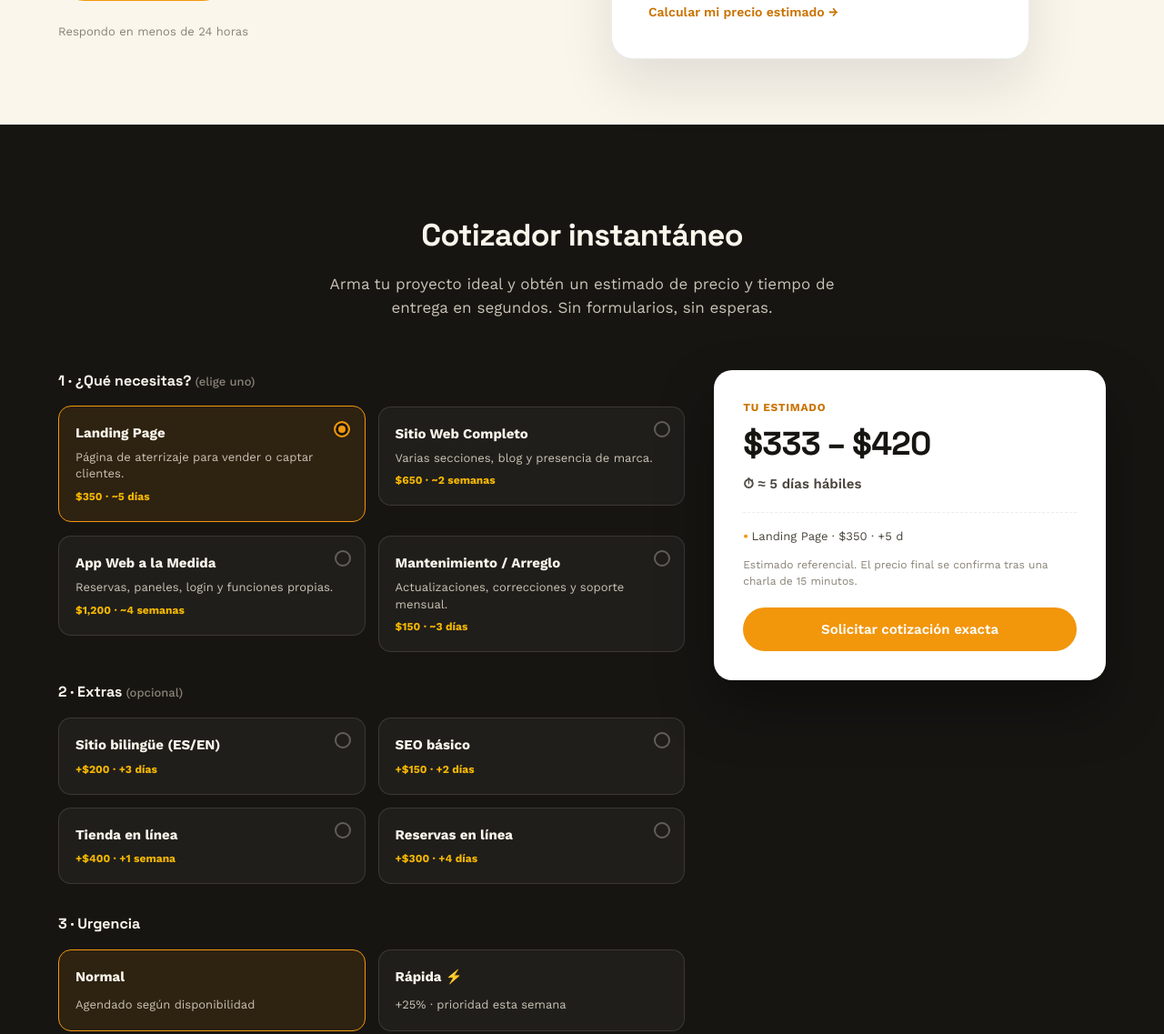
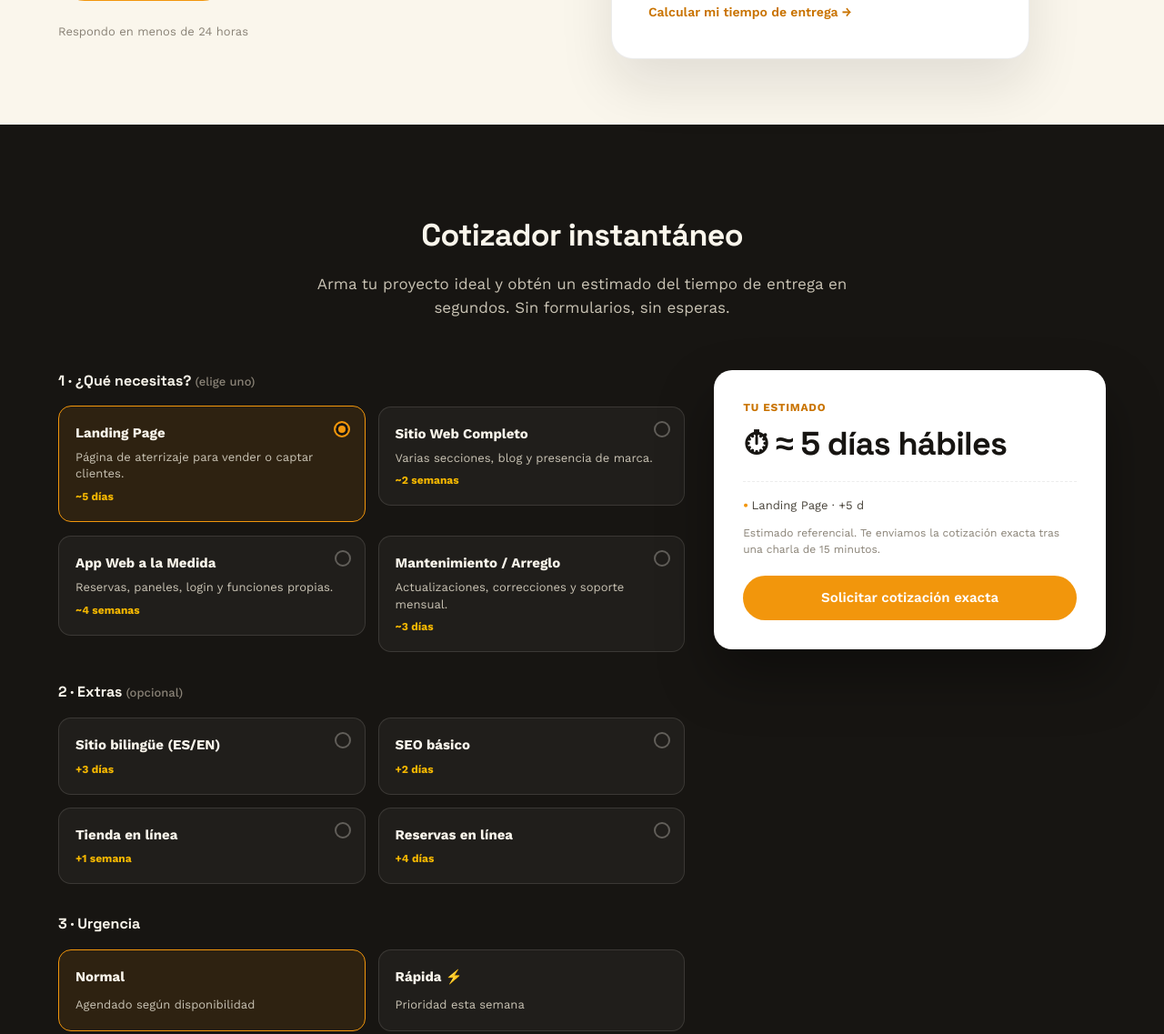
Before and after one commit to angelor256/CodigoClaro, a website: page index.html in a window 1280 px wide. Shown: the part 664-1801 px from the top of the page at 91% size. Drawn offline with nearby package versions, Linux system fonts and the light colour scheme.

Commit message:
Remove pricing from estimator to avoid scaring visitors - assets/js/main.js: Strip price calculations, formatting logic, and UI references from ESTIMATOR_CATALOG and computeEstimate/renderEstimator functions; update translations to remove dollar amounts. - index.html: Delete price displays in option cards, summary section, and urgency descriptions; change hero panel link text to focus on delivery time instead of price. - assets/css/styles.css: Remove .summary-delivery class styling as the element is no longer present.

```diff
--- a/assets/css/styles.css
+++ b/assets/css/styles.css
@@ -705,8 +705,6 @@ img, svg { display: block; max-width: 100%; }
   color: var(--ink);
 }
 
-.summary-delivery { font-size: 15px; font-weight: 600; color: var(--muted); }
-
 .summary-list {
   list-style: none;
   margin: 8px 0 0;
--- a/assets/js/main.js
+++ b/assets/js/main.js
@@ -34,38 +34,38 @@ const PAGE_TRANSLATIONS = {
     {"selector":".hero-panel-item:nth-of-type(2) .hero-panel-item-desc","es":"Reviso y arreglo tu web si algo deja de funcionar.","en":"I review and fix your site if something stops working."},
     {"selector":".hero-panel-item:nth-of-type(3) .hero-panel-item-title","es":"Apps","en":"Apps"},
     {"selector":".hero-panel-item:nth-of-type(3) .hero-panel-item-desc","es":"Convierto tu sitio en una app para tus clientes.","en":"I turn your site into an app for your customers."},
-    {"selector":".hero-panel-link","es":"Calcular mi precio estimado →","en":"Calculate my estimated price →"},
+    {"selector":".hero-panel-link","es":"Calcular mi tiempo de entrega →","en":"Calculate my delivery time →"},
     {"selector":"#cotizador .section-head h2","es":"Cotizador instantáneo","en":"Instant project estimator"},
-    {"selector":"#cotizador .section-head p","es":"Arma tu proyecto ideal y obtén un estimado de precio y tiempo de entrega en segundos. Sin formularios, sin esperas.","en":"Build your ideal project and get an estimated price and delivery time in seconds. No forms, no waiting."},
+    {"selector":"#cotizador .section-head p","es":"Arma tu proyecto ideal y obtén un estimado del tiempo de entrega en segundos. Sin formularios, sin esperas.","en":"Build your ideal project and get an estimated delivery time in seconds. No forms, no waiting."},
     {"selector":".estimator-fieldset:nth-of-type(1) legend","html":true,"es":"1 · ¿Qué necesitas? <small>(elige uno)</small>","en":"1 · What do you need? <small>(pick one)</small>"},
     {"selector":".option-grid:not(.option-grid-extras) .option-card:nth-child(1) strong","es":"Landing Page","en":"Landing Page"},
     {"selector":".option-grid:not(.option-grid-extras) .option-card:nth-child(1) small","es":"Página de aterrizaje para vender o captar clientes.","en":"A landing page to sell or capture leads."},
-    {"selector":".option-grid:not(.option-grid-extras) .option-card:nth-child(1) .option-meta","es":"$350 · ~5 días","en":"$350 · ~5 days"},
+    {"selector":".option-grid:not(.option-grid-extras) .option-card:nth-child(1) .option-meta","es":"~5 días","en":"~5 days"},
     {"selector":".option-grid:not(.option-grid-extras) .option-card:nth-child(2) strong","es":"Sitio Web Completo","en":"Full Website"},
     {"selector":".option-grid:not(.option-grid-extras) .option-card:nth-child(2) small","es":"Varias secciones, blog y presencia de marca.","en":"Multiple sections, blog and brand presence."},
-    {"selector":".option-grid:not(.option-grid-extras) .option-card:nth-child(2) .option-meta","es":"$650 · ~2 semanas","en":"$650 · ~2 weeks"},
+    {"selector":".option-grid:not(.option-grid-extras) .option-card:nth-child(2) .option-meta","es":"~2 semanas","en":"~2 weeks"},
     {"selector":".option-grid:not(.option-grid-extras) .option-card:nth-child(3) strong","es":"App Web a la Medida","en":"Custom Web App"},
     {"selector":".option-grid:not(.option-grid-extras) .option-card:nth-child(3) small","es":"Reservas, paneles, login y funciones propias.","en":"Bookings, dashboards, logins and custom features."},
-    {"selector":".option-grid:not(.option-grid-extras) .option-card:nth-child(3) .option-meta","es":"$1,200 · ~4 semanas","en":"$1,200 · ~4 weeks"},
+    {"selector":".option-grid:not(.option-grid-extras) .option-card:nth-child(3) .option-meta","es":"~4 semanas","en":"~4 weeks"},
     {"selector":".option-grid:not(.option-grid-extras) .option-card:nth-child(4) strong","es":"Mantenimiento / Arreglo","en":"Maintenance / Fixes"},
     {"selector":".option-grid:not(.option-grid-extras) .option-card:nth-child(4) small","es":"Actualizaciones, correcciones y soporte mensual.","en":"Updates, bug fixes and monthly support."},
-    {"selector":".option-grid:not(.option-grid-extras) .option-card:nth-child(4) .option-meta","es":"$150 · ~3 días","en":"$150 · ~3 days"},
+    {"selector":".option-grid:not(.option-grid-extras) .option-card:nth-child(4) .option-meta","es":"~3 días","en":"~3 days"},
     {"selector":".estimator-fieldset:nth-of-type(2) legend","html":true,"es":"2 · Extras <small>(opcional)</small>","en":"2 · Add-ons <small>(optional)</small>"},
     {"selector":".option-grid-extras .option-card:nth-child(1) strong","es":"Sitio bilingüe (ES/EN)","en":"Bilingual site (ES/EN)"},
-    {"selector":".option-grid-extras .option-card:nth-child(1) .option-meta","es":"+$200 · +3 días","en":"+$200 · +3 days"},
+    {"selector":".option-grid-extras .option-card:nth-child(1) .option-meta","es":"+3 días","en":"+3 days"},
     {"selector":".option-grid-extras .option-card:nth-child(2) strong","es":"SEO básico","en":"Basic SEO"},
-    {"selector":".option-grid-extras .option-card:nth-child(2) .option-meta","es":"+$150 · +2 días","en":"+$150 · +2 days"},
+    {"selector":".option-grid-extras .option-card:nth-child(2) .option-meta","es":"+2 días","en":"+2 days"},
     {"selector":".option-grid-extras .option-card:nth-child(3) strong","es":"Tienda en línea","en":"Online store"},
-    {"selector":".option-grid-extras .option-card:nth-child(3) .option-meta","es":"+$400 · +1 semana","en":"+$400 · +1 week"},
+    {"selector":".option-grid-extras .option-card:nth-child(3) .option-meta","es":"+1 semana","en":"+1 week"},
     {"selector":".option-grid-extras .option-card:nth-child(4) strong","es":"Reservas en línea","en":"Online bookings"},
-    {"selector":".option-grid-extras .option-card:nth-child(4) .option-meta","es":"+$300 · +4 días","en":"+$300 · +4 days"},
+    {"selector":".option-grid-extras .option-card:nth-child(4) .option-meta","es":"+4 días","en":"+4 days"},
     {"selector":".estimator-fieldset:nth-of-type(3) legend","es":"3 · Urgencia","en":"3 · Urgency"},
     {"selector":".urgency-grid .urgency-card:nth-child(1) strong","es":"Normal","en":"Standard"},
     {"selector":".urgency-grid .urgency-card:nth-child(1) small","es":"Agendado según disponibilidad","en":"Scheduled based on availability"},
     {"selector":".urgency-grid .urgency-card:nth-child(2) strong","es":"Rápida ⚡","en":"Rush ⚡"},
-    {"selector":".urgency-grid .urgency-card:nth-child(2) small","es":"+25% · prioridad esta semana","en":"+25% · priority this week"},
+    {"selector":".urgency-grid .urgency-card:nth-child(2) small","es":"Prioridad esta semana","en":"Priority this week"},
     {"selector":".summary-eyebrow","es":"Tu estimado","en":"Your estimate"},
-    {"selector":".summary-note","es":"Estimado referencial. El precio final se confirma tras una charla de 15 minutos.","en":"Reference estimate. The final price is confirmed after a 15-minute chat."},
+    {"selector":".summary-note","es":"Estimado referencial. Te enviamos la cotización exacta tras una charla de 15 minutos.","en":"Reference estimate. We send you the exact quote after a 15-minute chat."},
     {"selector":".estimator-summary .summary-cta","es":"Solicitar cotización exacta","en":"Request an exact quote"},
     {"selector":"#servicios .section-head h2","es":"En qué puedo ayudarte","en":"How I can help you"},
     {"selector":"#servicios .section-head p","es":"Tres formas de trabajar juntos, según en qué punto esté tu proyecto.","en":"Three ways to work together depending on where your project is right now."},
@@ -336,30 +336,27 @@ applyLanguage(getInitialLanguage(), false);
    ============================================================ */
 const ESTIMATOR_CATALOG = {
   types: {
-    landing: { es: 'Landing Page', en: 'Landing Page', price: 350, days: 5 },
-    sitio: { es: 'Sitio Web Completo', en: 'Full Website', price: 650, days: 10 },
-    app: { es: 'App Web a la Medida', en: 'Custom Web App', price: 1200, days: 20 },
-    mantenimiento: { es: 'Mantenimiento / Arreglo', en: 'Maintenance / Fixes', price: 150, days: 3 },
+    landing: { es: 'Landing Page', en: 'Landing Page', days: 5 },
+    sitio: { es: 'Sitio Web Completo', en: 'Full Website', days: 10 },
+    app: { es: 'App Web a la Medida', en: 'Custom Web App', days: 20 },
+    mantenimiento: { es: 'Mantenimiento / Arreglo', en: 'Maintenance / Fixes', days: 3 },
   },
   extras: {
-    bilingue: { es: 'Sitio bilingüe (ES/EN)', en: 'Bilingual site (ES/EN)', price: 200, days: 3 },
-    seo: { es: 'SEO básico', en: 'Basic SEO', price: 150, days: 2 },
-    ecommerce: { es: 'Tienda en línea', en: 'Online store', price: 400, days: 5 },
-    reservas: { es: 'Reservas en línea', en: 'Online bookings', price: 300, days: 4 },
+    bilingue: { es: 'Sitio bilingüe (ES/EN)', en: 'Bilingual site (ES/EN)', days: 3 },
+    seo: { es: 'SEO básico', en: 'Basic SEO', days: 2 },
+    ecommerce: { es: 'Tienda en línea', en: 'Online store', days: 5 },
+    reservas: { es: 'Reservas en línea', en: 'Online bookings', days: 4 },
   },
   urgency: {
-    normal: { es: 'Normal', en: 'Standard', multiplier: 1, speedFactor: 1 },
-    rapida: { es: 'Rápida ⚡', en: 'Rush ⚡', multiplier: 1.25, speedFactor: 0.75 },
+    normal: { es: 'Normal', en: 'Standard', speedFactor: 1 },
+    rapida: { es: 'Rápida ⚡', en: 'Rush ⚡', speedFactor: 0.75 },
   },
   ui: {
     businessDaysEs: 'días hábiles',
     businessDaysEn: 'business days',
     approx: '≈',
-    rangeSeparator: ' – ',
   },
 };
-
-const formatMoney = (amount) => '$' + Math.round(amount).toLocaleString('en-US');
 
 const computeEstimate = () => {
   const typeInput = document.querySelector('input[name="est-type"]:checked');
@@ -368,7 +365,6 @@ const computeEstimate = () => {
   }
 
   const base = ESTIMATOR_CATALOG.types[typeInput.value];
-  let price = base.price;
   let days = base.days;
   const breakdown = [{ key: typeInput.value, item: base }];
 
@@ -377,7 +373,6 @@ const computeEstimate = () => {
     if (!extra) {
       return;
     }
-    price += extra.price;
     days += extra.days;
     breakdown.push({ key: extraInput.value, item: extra });
   });
@@ -385,18 +380,16 @@ const computeEstimate = () => {
   const urgencyInput = document.querySelector('input[name="est-urgency"]:checked');
   const urgency = urgencyInput ? ESTIMATOR_CATALOG.urgency[urgencyInput.value] : ESTIMATOR_CATALOG.urgency.normal;
 
-  price *= urgency.multiplier;
   days = Math.max(2, Math.ceil(days * urgency.speedFactor));
 
-  return { price, days, breakdown, urgency };
+  return { days, breakdown, urgency };
 };
 
 const renderEstimator = () => {
-  const priceEl = document.getElementById('est-price');
   const daysEl = document.getElementById('est-days');
   const breakdownEl = document.getElementById('est-breakdown');
   const ctaEl = document.getElementById('est-cta');
-  if (!priceEl || !daysEl || !breakdownEl) {
+  if (!daysEl || !breakdownEl) {
     return;
   }
 
@@ -406,17 +399,14 @@ const renderEstimator = () => {
   }
 
   const lang = currentLanguage;
-  const low = result.price * 0.95;
-  const high = result.price * 1.2;
   const businessDays = lang === 'en' ? ESTIMATOR_CATALOG.ui.businessDaysEn : ESTIMATOR_CATALOG.ui.businessDaysEs;
 
-  priceEl.textContent = formatMoney(low) + ESTIMATOR_CATALOG.ui.rangeSeparator + formatMoney(high);
-  daysEl.textContent = ESTIMATOR_CATALOG.ui.approx + ' ' + result.days + ' ' + businessDays;
+  daysEl.textContent = '⏱ ' + ESTIMATOR_CATALOG.ui.approx + ' ' + result.days + ' ' + businessDays;
 
   breakdownEl.innerHTML = '';
   result.breakdown.forEach(({ item }) => {
     const li = document.createElement('li');
-    li.textContent = item[lang] + ' · ' + formatMoney(item.price) + ' · +' + item.days + ' d';
+    li.textContent = item[lang] + ' · +' + item.days + ' d';
     breakdownEl.appendChild(li);
   });
 
@@ -425,15 +415,15 @@ const renderEstimator = () => {
       (lang === 'en' ? 'Hi BuildBeeTech! From your estimator: ' : '¡Hola BuildBeeTech! Desde tu cotizador: ')
       + result.breakdown.map(({ item }) => item[lang]).join(' + ')
       + (lang === 'en'
-        ? ' (Rush: ' + (result.urgency === ESTIMATOR_CATALOG.urgency.rapida ? 'yes' : 'no') + '). Estimated ' + formatMoney(result.price) + '. I would like an exact quote.'
-        : ' (Urgencia rápida: ' + (result.urgency === ESTIMATOR_CATALOG.urgency.rapida ? 'sí' : 'no') + '). Estimado: ' + formatMoney(result.price) + '. Quiero una cotización exacta.')
+        ? ' (Rush: ' + (result.urgency === ESTIMATOR_CATALOG.urgency.rapida ? 'yes' : 'no') + '). Estimated delivery: ' + result.days + ' days. I would like an exact quote.'
+        : ' (Urgencia rápida: ' + (result.urgency === ESTIMATOR_CATALOG.urgency.rapida ? 'sí' : 'no') + '). Entrega estimada: ' + result.days + ' días. Quiero una cotización exacta.')
     );
     ctaEl.href = 'mailto:buildbeetech@gmail.com?subject=' + encodeURIComponent(lang === 'en' ? 'Project quote request' : 'Solicitud de cotización') + '&body=' + summaryText;
   }
 
-  priceEl.classList.remove('is-updated');
-  void priceEl.offsetWidth; // reinicia la animación
-  priceEl.classList.add('is-updated');
+  daysEl.classList.remove('is-updated');
+  void daysEl.offsetWidth; // reinicia la animación
+  daysEl.classList.add('is-updated');
 };
 
 window.refreshEstimator = renderEstimator;
--- a/index.html
+++ b/index.html
@@ -117,7 +117,7 @@
               </div>
             </div>
           </div>
-          <a href="#cotizador" class="hero-panel-link">Calcular mi precio estimado →</a>
+          <a href="#cotizador" class="hero-panel-link">Calcular mi tiempo de entrega →</a>
         </div>
       </div>
     </div>
@@ -128,7 +128,7 @@
     <div class="container">
       <div class="section-head">
         <h2>Cotizador instantáneo</h2>
-        <p>Arma tu proyecto ideal y obtén un estimado de precio y tiempo de entrega en segundos. Sin formularios, sin esperas.</p>
+        <p>Arma tu proyecto ideal y obtén un estimado del tiempo de entrega en segundos. Sin formularios, sin esperas.</p>
       </div>
       <div class="estimator-card">
         <div class="estimator-options">
@@ -141,7 +141,7 @@
                   <span class="option-check" aria-hidden="true"></span>
                   <strong>Landing Page</strong>
                   <small>Página de aterrizaje para vender o captar clientes.</small>
-                  <em class="option-meta">$350 · ~5 días</em>
+                  <em class="option-meta">~5 días</em>
                 </span>
               </label>
               <label class="option-card">
@@ -150,7 +150,7 @@
                   <span class="option-check" aria-hidden="true"></span>
                   <strong>Sitio Web Completo</strong>
                   <small>Varias secciones, blog y presencia de marca.</small>
-                  <em class="option-meta">$650 · ~2 semanas</em>
+                  <em class="option-meta">~2 semanas</em>
                 </span>
               </label>
               <label class="option-card">
@@ -159,7 +159,7 @@
                   <span class="option-check" aria-hidden="true"></span>
                   <strong>App Web a la Medida</strong>
                   <small>Reservas, paneles, login y funciones propias.</small>
-                  <em class="option-meta">$1,200 · ~4 semanas</em>
+                  <em class="option-meta">~4 semanas</em>
                 </span>
               </label>
               <label class="option-card">
@@ -168,7 +168,7 @@
                   <span class="option-check" aria-hidden="true"></span>
                   <strong>Mantenimiento / Arreglo</strong>
                   <small>Actualizaciones, correcciones y soporte mensual.</small>
-                  <em class="option-meta">$150 · ~3 días</em>
+                  <em class="option-meta">~3 días</em>
                 </span>
               </label>
             </div>
@@ -182,7 +182,7 @@
                 <span class="option-inner">
                   <span class="option-check" aria-hidden="true"></span>
                   <strong>Sitio bilingüe (ES/EN)</strong>
-                  <em class="option-meta">+$200 · +3 días</em>
+                  <em class="option-meta">+3 días</em>
                 </span>
               </label>
               <label class="option-card">
@@ -190,7 +190,7 @@
                 <span class="option-inner">
                   <span class="option-check" aria-hidden="true"></span>
                   <strong>SEO básico</strong>
-                  <em class="option-meta">+$150 · +2 días</em>
+                  <em class="option-meta">+2 días</em>
                 </span>
               </label>
               <label class="option-card">
@@ -198,7 +198,7 @@
                 <span class="option-inner">
                   <span class="option-check" aria-hidden="true"></span>
                   <strong>Tienda en línea</strong>
-                  <em class="option-meta">+$400 · +1 semana</em>
+                  <em class="option-meta">+1 semana</em>
                 </span>
               </label>
               <label class="option-card">
@@ -206,7 +206,7 @@
                 <span class="option-inner">
                   <span class="option-check" aria-hidden="true"></span>
                   <strong>Reservas en línea</strong>
-                  <em class="option-meta">+$300 · +4 días</em>
+                  <em class="option-meta">+4 días</em>
                 </span>
               </label>
             </div>
@@ -221,7 +221,7 @@
               </label>
               <label class="urgency-card">
                 <input type="radio" name="est-urgency" value="rapida">
-                <span class="option-inner"><strong>Rápida ⚡</strong><small>+25% · prioridad esta semana</small></span>
+                <span class="option-inner"><strong>Rápida ⚡</strong><small>Prioridad esta semana</small></span>
               </label>
             </div>
           </fieldset>
@@ -229,12 +229,11 @@
 
         <aside class="estimator-summary" aria-live="polite">
           <span class="summary-eyebrow">Tu estimado</span>
-          <p class="summary-price" id="est-price">$350 – $420</p>
-          <p class="summary-delivery">⏱ <span id="est-days">≈ 5 días hábiles</span></p>
+          <p class="summary-price" id="est-days">⏱ ≈ 5 días hábiles</p>
           <ul class="summary-list" id="est-breakdown">
-            <li>Landing Page · $350 · 5 días</li>
+            <li>Landing Page · 5 días</li>
           </ul>
-          <p class="summary-note">Estimado referencial. El precio final se confirma tras una charla de 15 minutos.</p>
+          <p class="summary-note">Estimado referencial. Te enviamos la cotización exacta tras una charla de 15 minutos.</p>
           <a href="#contacto" class="btn btn-primary summary-cta" id="est-cta">Solicitar cotización exacta</a>
         </aside>
       </div>
```
Also changed, not shown: 1 other file.
